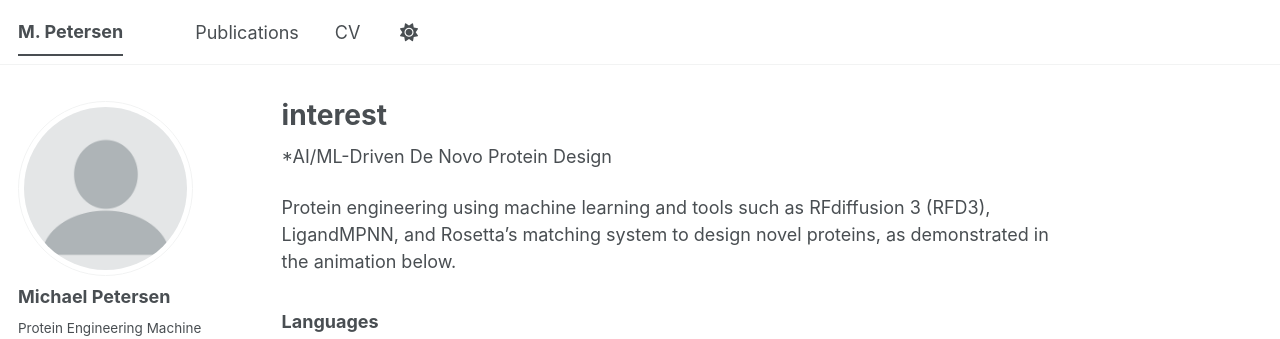
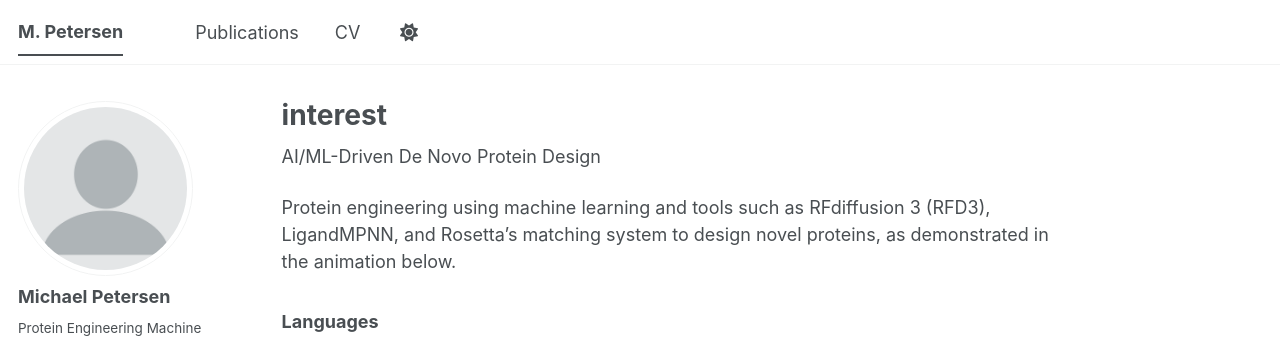
Before and after one commit to michipetersen18-rgb/cv_michael, a Jekyll site: the page built from _pages/about.md, in a window 1280 px wide. Shown: the top 339 px of the page. Built offline with Jekyll 4.4.1, drawn with Linux system fonts in a browser that asks for light colours; some web fonts are replaced; a script bundle is joined from its source files by our own code; library files that are not in the unit come from our copies.

```diff
--- a/_pages/about.md
+++ b/_pages/about.md
@@ -8,7 +8,7 @@ redirect_from:
 ---
 
 
-*AI/ML-Driven De Novo Protein Design
+AI/ML-Driven De Novo Protein Design
 
 Protein engineering using machine learning and tools such as RFdiffusion 3 (RFD3), LigandMPNN, and Rosetta’s matching system to design novel proteins, as demonstrated in the animation below.
 
```
